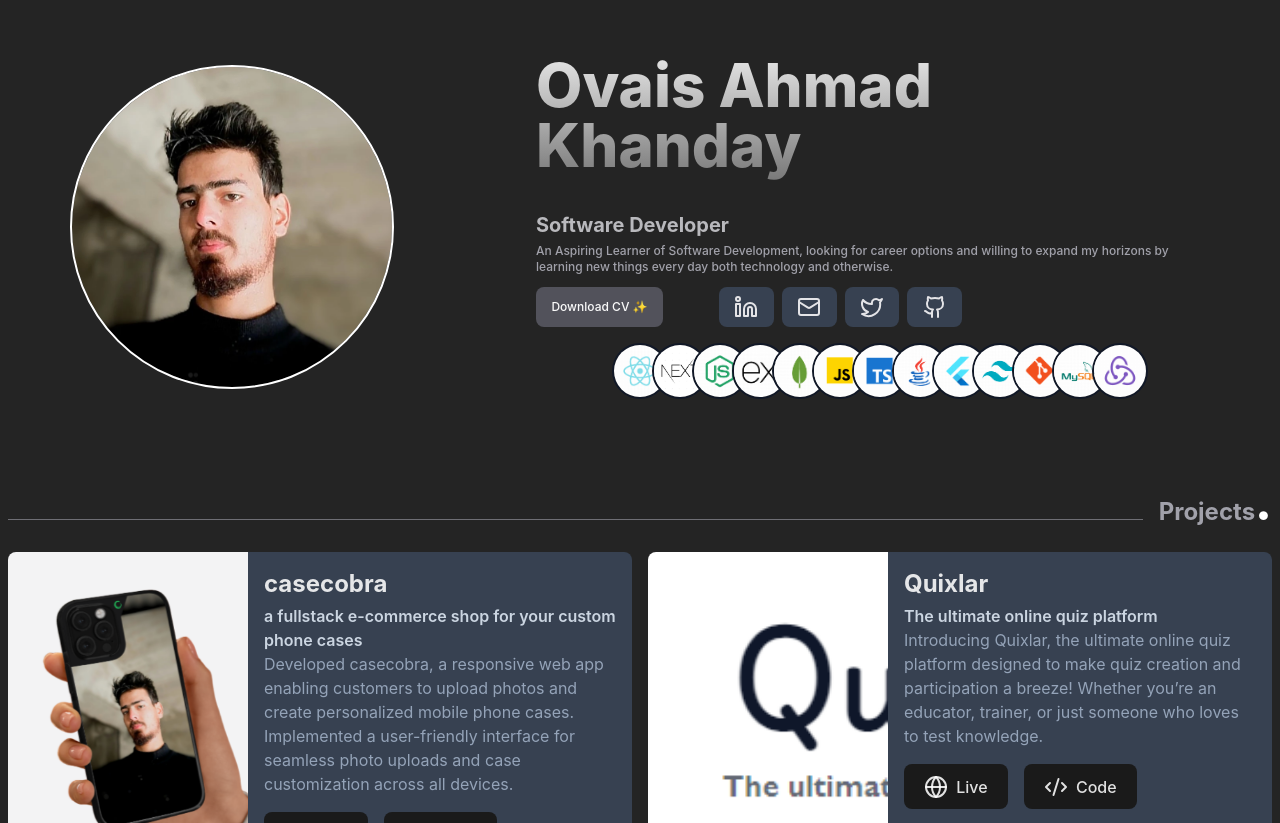
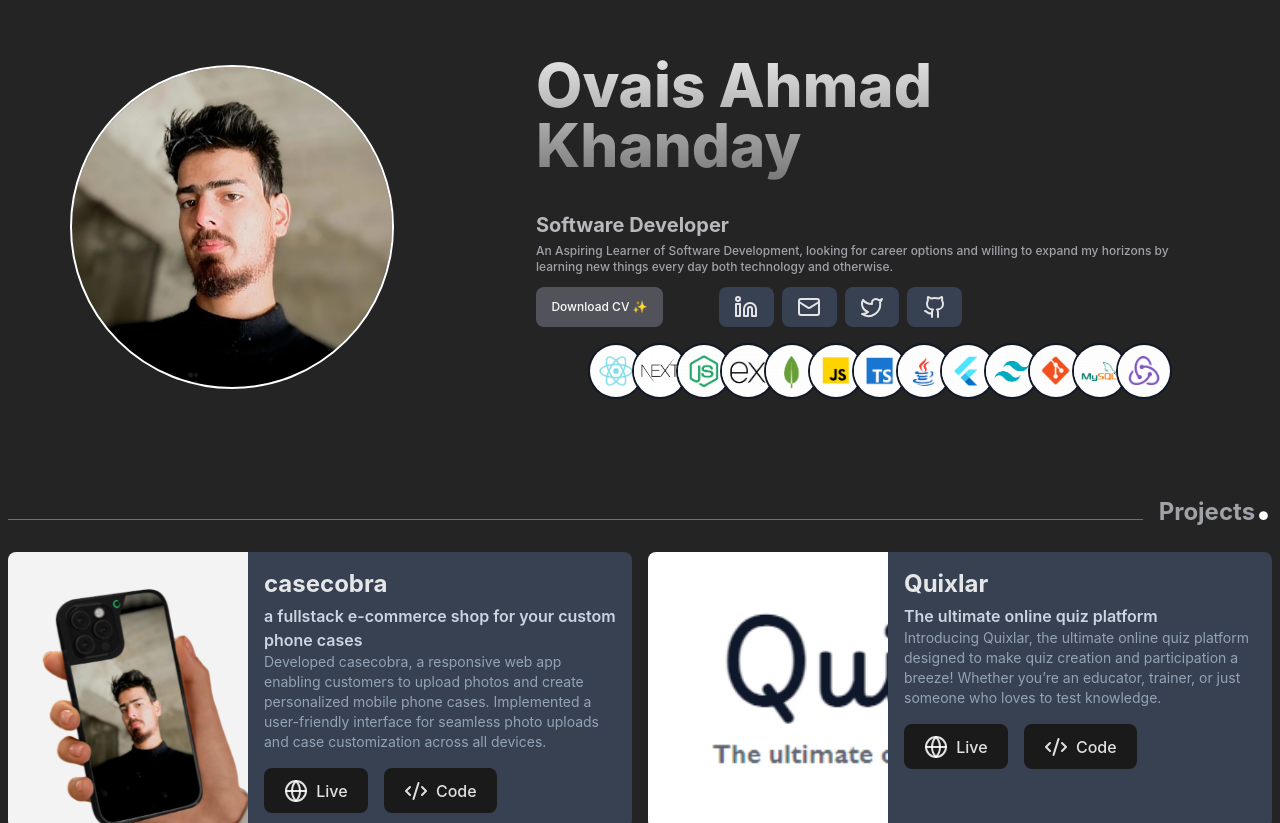
Before and after one commit to OvaisKhanday/portfolio, a React (Vite) app: page / in a window 1280 px wide. Shown: the part 129-952 px from the top of the page. Built offline with nearby package versions, Linux system fonts and the light colour scheme.

Commit message:
change font on description of project tile

```diff
--- a/src/components/ProjectTile.tsx
+++ b/src/components/ProjectTile.tsx
@@ -19,7 +19,7 @@ const ProjectTile = ({ projectDetails }: { projectDetails: ProjectTileProps }) =
         </RevealAnimation>
 
         <RevealAnimation>
-          <p className='text-slate-400 font-normal'>{description}</p>
+          <p className='text-slate-400 font-normal text-sm'>{description}</p>
         </RevealAnimation>
         <div className='flex mt-4 gap-4'>
           <button
--- a/src/components/Skills.tsx
+++ b/src/components/Skills.tsx
@@ -7,7 +7,7 @@ interface SkillsProps extends HTMLAttributes<HTMLDivElement> {}
 
 const Skills: FC<SkillsProps> = ({ className, ...props }) => {
   return (
-    <div className={cn("flex flex-wrap gap-y-4 items-center justify-center ", className)} {...props}>
+    <div className={cn("flex flex-wrap gap-y-2 gap-x-1 items-center justify-center ", className)} {...props}>
       <AnimatedTooltip items={SKILLS} />
     </div>
   );
```
